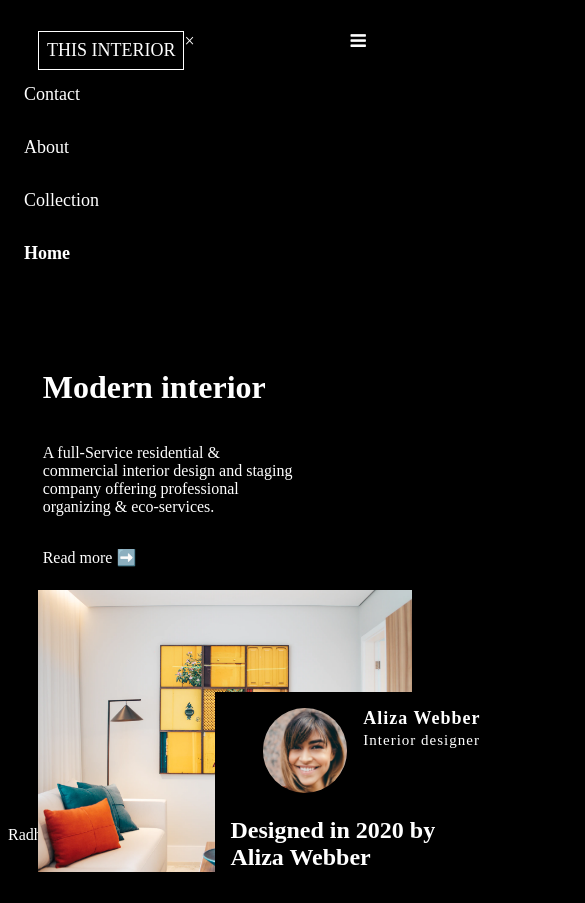
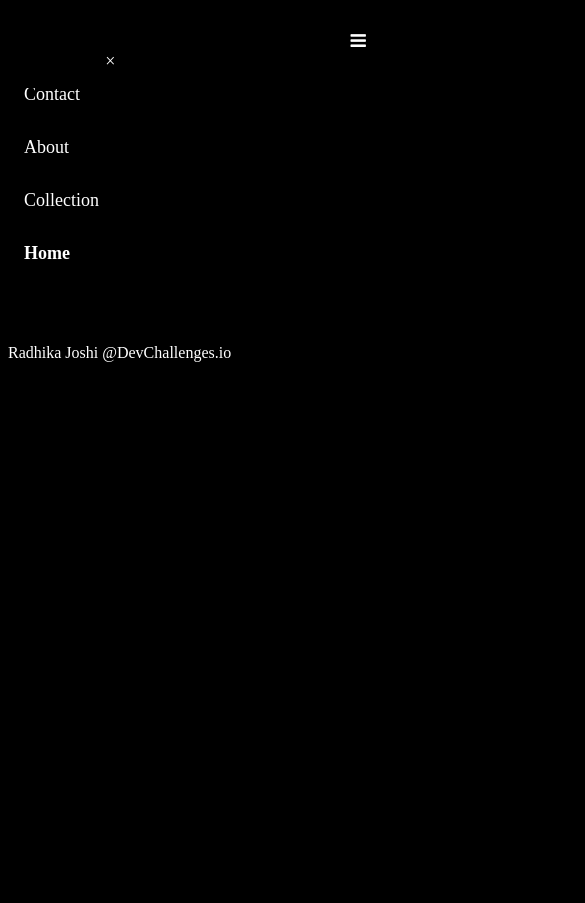
Before and after one commit to RadhikaRJ/devchallengesio_interior_consultant, a plain HTML site: page index.html in a window 390 px wide. Both pictures are taken after a click on the link 358 px from the left and 41 px from the top of the page. Shown: the top 903 px of the page, 585 px wide, since content can reach past the window. After the commit the page ends 844 px from the top, so only its background shows below. Drawn offline with Linux system fonts and the light colour scheme.

Commit message:
feat: responsive navigation applied with closebtn

```diff
--- a/index.html
+++ b/index.html
@@ -19,7 +19,7 @@
 
   <div class="topnav" id="myTopnav">
     <span>THIS INTERIOR</span>
-    <a href="javascript:void(0)" class="closebtn">&times;</a>
+    <a href="javascript:void(0)" class="closebtn" onclick="myFunction()">&times;</a>
     <a href="#home">Contact</a>
     <a href="#collection">About</a>
     <a href="#about">Collection</a>
@@ -34,7 +34,8 @@
 
       <div class="top-left">
         <h1 id="about">Modern interior</h1>
-      <p>A full-Service residential & commercial interior design and staging company offering professional organizing &
+        <p>A full-Service residential & commercial interior design and staging company offering professional organizing
+          &
           eco-services.</p>
         <p>Read more ➡️ </p>
       </div>
@@ -50,15 +51,14 @@
           </div>
 
         </div>
-
-
         <p>Designed in 2020 by <br> Aliza Webber</p>
       </div>
 
 
-    <footer>Radhika Joshi @DevChallenges.io</footer>
+
     </div>
 
+  <p id="DC">Radhika Joshi @DevChallenges.io</p>
 
 
 
@@ -69,7 +69,7 @@
     function myFunction() {
       var x = document.getElementById("myTopnav");
       if (x.className === "topnav") {
-        x.className += " responsive";
+        x.className += " responsive overlay";
       } else {
         x.className = "topnav";
       }
--- a/styles.css
+++ b/styles.css
@@ -5,12 +5,14 @@
 }
 
 body{
+
     display:flex;
     flex-direction:column;
     flex-wrap: wrap;
 
 
 }
+
 .topnav {
     margin-top:2%;
     overflow: hidden;
@@ -32,13 +34,13 @@ body{
 span{
     text-align: center;
     display: inline;
-    font-size: 18px;
-    padding: 0.5rem;
+    font-size: 15px;
+    padding: 0.1rem;
     text-decoration: none;
     float:left;
    border: 1px solid white;
     margin-left: 8%;
-    margin-top:1rem;
+    margin-top:1.5rem;
 }
 
 .topnav a.active {
@@ -69,8 +71,21 @@ span{
 
 /* The "responsive" class is added to the topnav with JavaScript when the user clicks on the icon. This class makes the topnav look good on small screens (display the links vertically instead of horizontally) */
 @media screen and (max-width: 600px) {
+    .container{
+        height: 100%;
+        width: 0;
+        position: fixed; /* Stay in place */
+        z-index: 1; /* Sit on top */
+        left: 0;
+        top: 0;
+        background-color: rgb(0,0,0); /* Black fallback color */
+        background-color: rgba(0,0,0, 0.9); /* Black w/opacity */
+        overflow-x: hidden; /* Disable horizontal scroll */
+        transition: 0.5s; /* 0.5 second transition effect to slide in or slide down the overlay (height or width, depending on reveal) */
+    }
     .topnav.responsive {
         position: relative;
+
     }
 
     .topnav.responsive a.icon {
@@ -83,10 +98,20 @@ span{
         float: none;
         display: block;
         text-align: left;
+        padding:1rem;
+
+
     }
     #right-image{
         width:100%;
     }
+    .closebtn {
+        position: relative;
+        top: 20px;
+        right: 45px;
+        font-size: 80px;
+      }
+
 
 }
 
@@ -96,6 +121,7 @@ span{
     flex-direction: row;
 
     flex-wrap:wrap;
+    justify-content: space-evenly;
 
 }
 
@@ -118,9 +144,11 @@ span{
 img{
     margin-top:2%;
     margin-left:8%;
-   width:50%;
+    width:50%;
     z-index:1;
 }
+
+
 
 .card{
     display:flex;
@@ -128,9 +156,9 @@ img{
 
     width:50vh;
     height:25vh;
-    z-index:2;
-    position: absolute;
-    top:82%;
+    z-index:3;
+    position:absolute;
+    top:90%;
     left:55%;
    }
 
@@ -168,3 +196,9 @@ footer{
     text-align: center;
     bottom:0%;
 }
+
+#DC{
+    text-align: left;
+   justify-content: flex-end;
+    bottom:0;
+}
```
Lines whose indentation alone changed are shown as unchanged.
